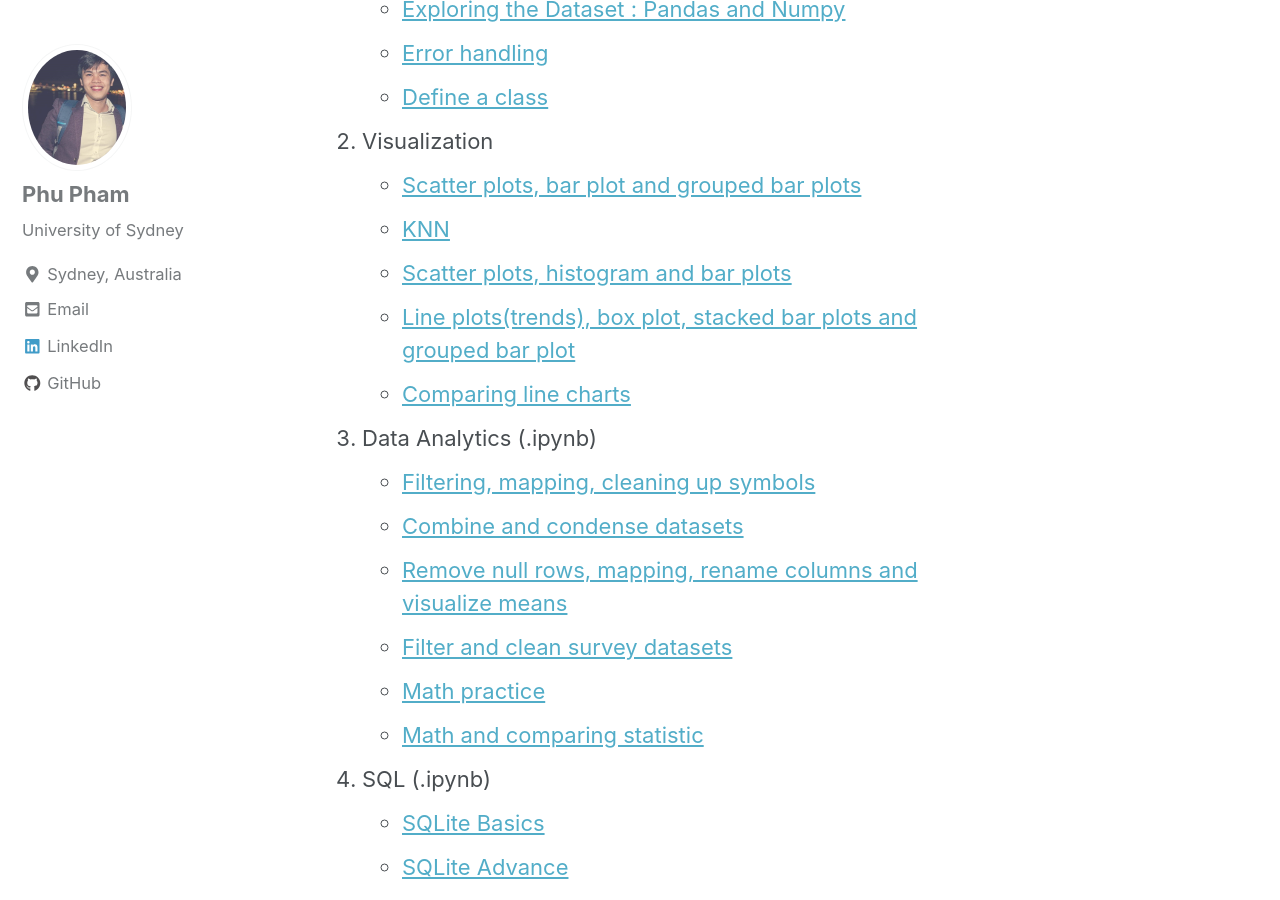
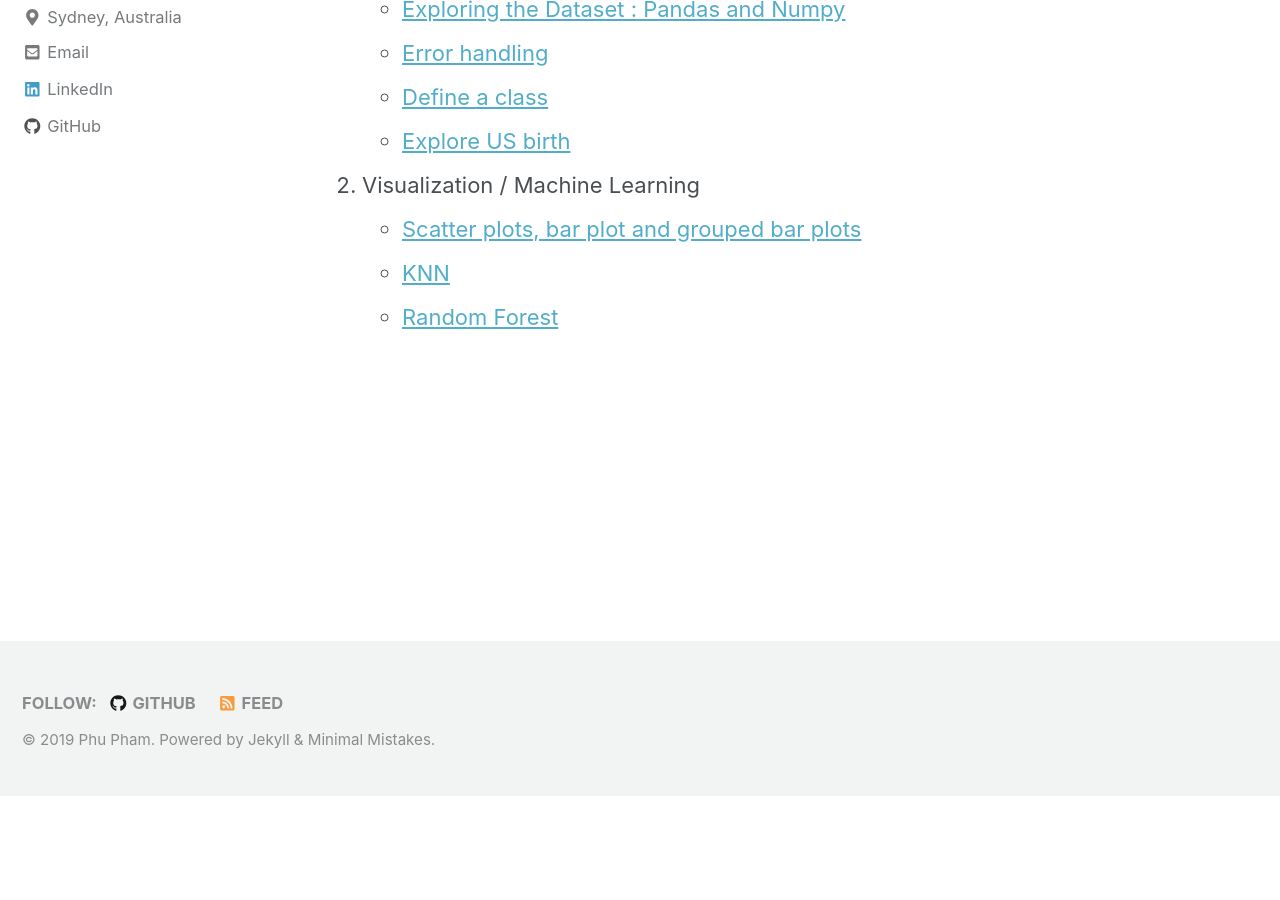
Before and after one commit to pphamnham/pphamnham.github.io, a Jekyll site: the page built from _pages/datascience.md, in a window 1280 px wide and 900 px high, scrolled down 668 px. Built offline with Jekyll 4.4.1, drawn with Linux system fonts in a browser that asks for light colours; nearby versions of some CDN libraries; after the commit the page ends 1464 px from its top, so only the background shows below that; some of the changed text lies outside the part shown.

Commit message:
Update datascience.md

```diff
--- a/_pages/datascience.md
+++ b/_pages/datascience.md
@@ -13,31 +13,8 @@ Welcome to my data science projects
 * [Exploring the Dataset : Pandas and Numpy](/python02/)
 * [Error handling](/python03/)
 * [Define a class](/python04/)
-2. Visualization
+* [Explore US birth](https://github.com/pphamnham/Phu-PythonProject/blob/master/Explore%20US%20Birth.ipynb)
+2. Visualization / Machine Learning
 * [Scatter plots, bar plot and grouped bar plots](/viz01/)
 * [KNN](/viz02/)
-* [Scatter plots, histogram and bar plots](https://github.com/jasonluo3329/DS_Notes/blob/master/PandaVisualTwoFeatures203.ipynb)
-* [Line plots(trends), box plot, stacked bar plots and grouped bar plot](https://github.com/jasonluo3329/DS_Notes/blob/master/PdCleanReindexVisual204.ipynb)
-* [Comparing line charts](https://github.com/jasonluo3329/DS_Notes/blob/master/PandaVisualLineCompare202.ipynb)
-3. Data Analytics (.ipynb)
-* [Filtering, mapping, cleaning up symbols](https://github.com/jasonluo3329/DS_Notes/blob/master/cleanExportToSqlite301.ipynb)
-* [Combine and condense datasets](https://github.com/jasonluo3329/DS_Notes/blob/master/PandaCleanCombineVisual302.ipynb)
-* [Remove null rows, mapping, rename columns and visualize means](https://github.com/jasonluo3329/DS_Notes/blob/master/PandaCleanMapRenameVisual303.ipynb)
-* [Filter and clean survey datasets](https://github.com/jasonluo3329/DS_Notes/blob/master/PandaCountFilterClean304.ipynb)
-* [Math practice](https://github.com/jasonluo3329/DS_Notes/blob/master/PdMath308.ipynb)
-* [Math and comparing statistic](https://github.com/jasonluo3329/DS_Notes/blob/master/PdMathVisual309.ipynb)
-4. SQL (.ipynb)
-* [SQLite Basics](https://github.com/jasonluo3329/DS_Notes/blob/master/SQLBasic401.ipynb)
-* [SQLite Advance](https://github.com/jasonluo3329/DS_Notes/blob/master/SQLAdvance403.ipynb)
-* [Exporting to SQLite](https://github.com/jasonluo3329/DS_Notes/blob/master/cleanExportToSqlite301.ipynb)
-* [SQLite Join](https://github.com/jasonluo3329/DS_Notes/blob/master/SQLiteJoin404.ipynb)
-5. Probability and Statistics (.ipynb)
-* [Python Statistics : Calculate Correlation](https://github.com/jasonluo3329/DS_Notes/blob/master/PdNpStatistic501.ipynb)
-* [Python Probability : Normalization and Chiquare](https://github.com/jasonluo3329/DS_Notes/blob/master/PdNpProbability502.ipynb)
-6. Machine Learning (.ipynb)
-* [Knn : Feature Engineering](https://github.com/jasonluo3329/DS_Notes/blob/master/KnnCleanNormFeaSelect602.ipynb)
-* [Knn : Visual Analytics](https://github.com/jasonluo3329/DS_Notes/blob/master/KnnVisualAnalytics603.ipynb)
-* [Linear Regression : Feature Engineering and Feature Selection](https://github.com/jasonluo3329/DS_Notes/blob/master/LinearFeaEngSelect604.ipynb)
-* [Comparison:  Linear Regression, DTree and Random Forest](https://github.com/jasonluo3329/DS_Notes/blob/master/LinearTreeForest605.ipynb)
-* [Selecting and Tuning Different Algorithms](https://github.com/jasonluo3329/DS_Notes/blob/master/DataScienceWorkflows601.ipynb)
-* [Genetic Programming : Optimize machine learning pipeline](https://github.com/jasonluo3329/DS_Notes/blob/master/geneticProgramming606.ipynb)
+* [Random Forest](https://github.com/pphamnham/Phu-MachineLearning/blob/master/RandomForest_Final.ipynb)
```
